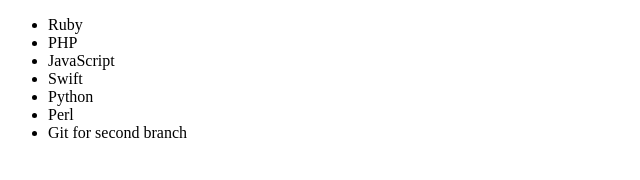
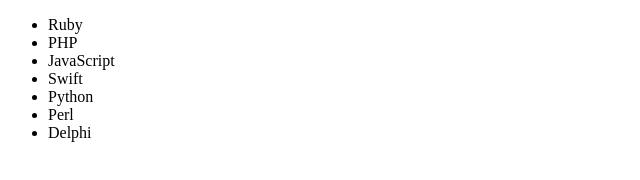
Before and after one commit to menkhaldar/kadai-conflict, a plain HTML site: page list.html in a window 1280 px wide. Shown: the whole page, without its empty margins (0-640 px from the left). Drawn offline with Linux system fonts and the light colour scheme.

Commit message:
add Delphi

```diff
--- a/list.html
+++ b/list.html
@@ -12,7 +12,7 @@
             <li>Swift</li>
             <li>Python</li>
             <li>Perl</li>
-            <li>Git for second branch</li>
+            <li>Delphi</li>
         </ul>
     </body>
 </html>
```
